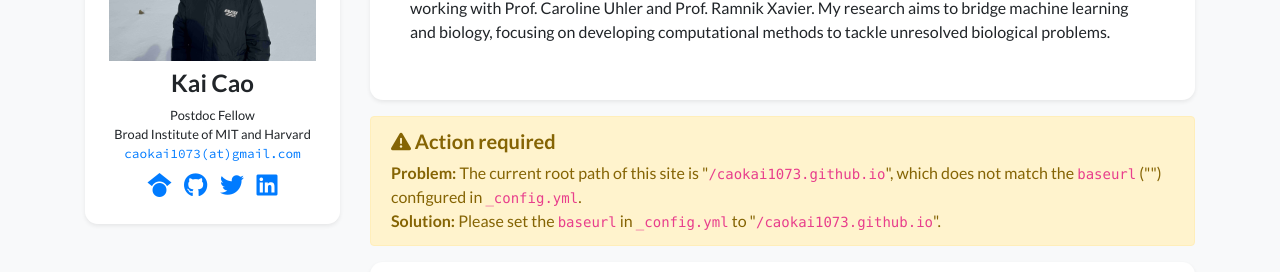
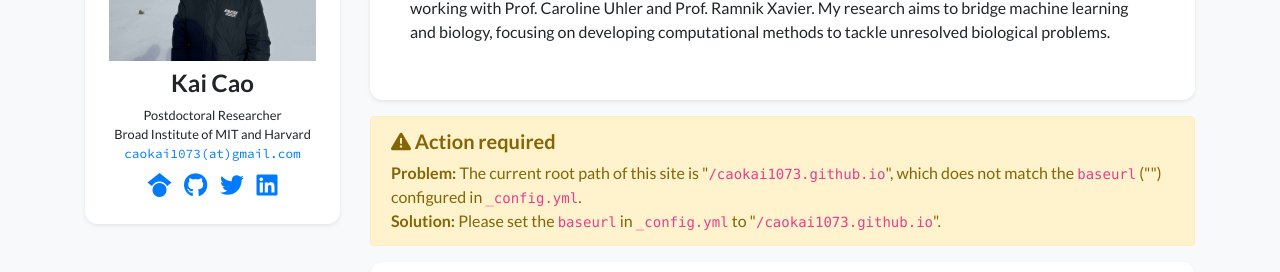
Before and after one commit to caokai1073/caokai1073.github.io, a Jekyll site: the page built from index.html, in a window 1280 px wide. Shown: the part 206-478 px from the top of the page. Built offline with Jekyll 4.4.1, drawn with Linux system fonts in a browser that asks for light colours; nearby versions of some CDN libraries; a style sheet for code colours, icons or effects is not loaded.

Commit message:
Update profile.yml

```diff
--- a/_data/profile.yml
+++ b/_data/profile.yml
@@ -3,7 +3,7 @@ secondary_name: ""
 navbar_name: "Kai Cao"
 
 positions:
-- name: Postdoc Fellow
+- name: Postdoctoral Researcher
 - name: Broad Institute of MIT and Harvard
 
 
```
